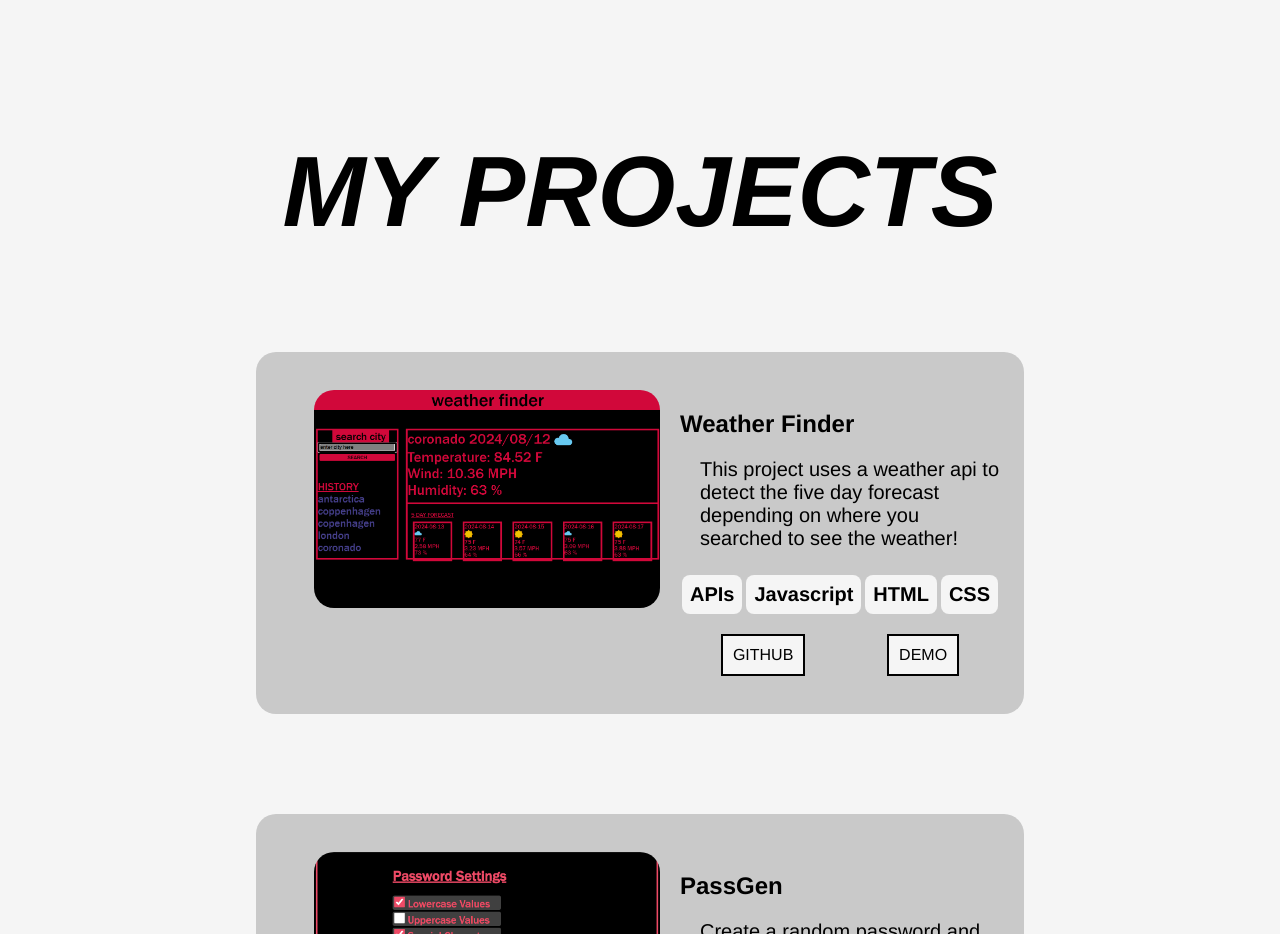
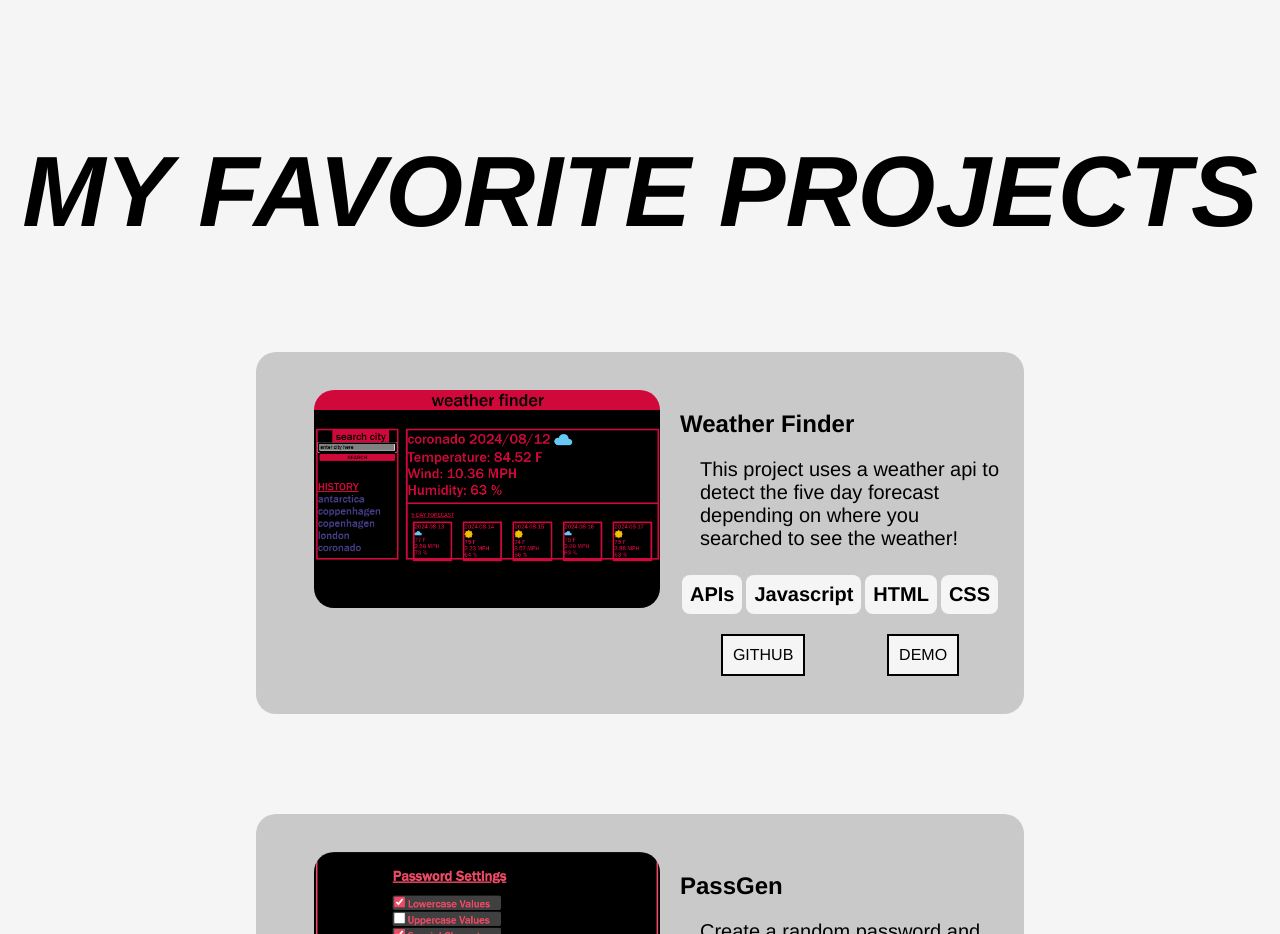
Before and after one commit to ZeroBitzz/portfolio-site, a React (Create React App) app: page / in a window 1280 px wide. Shown: the part 880-1814 px from the top of the page. Built offline with nearby package versions, Linux system fonts and the light colour scheme.

Commit message:
changed 'projects' h1 to 'my favorite projects' so that it suggests that I do more than just those(which I do)

```diff
--- a/src/App.js
+++ b/src/App.js
@@ -96,7 +96,7 @@ function App() {
 
       {/* projects section */}
       <section className='projects-section'>
-        <h1 className='section-title'>MY PROJECTS</h1>
+        <h1 className='section-title'>MY FAVORITE PROJECTS</h1>
         <div className='projects-container'>
 
           <div className='project-div'>
```
